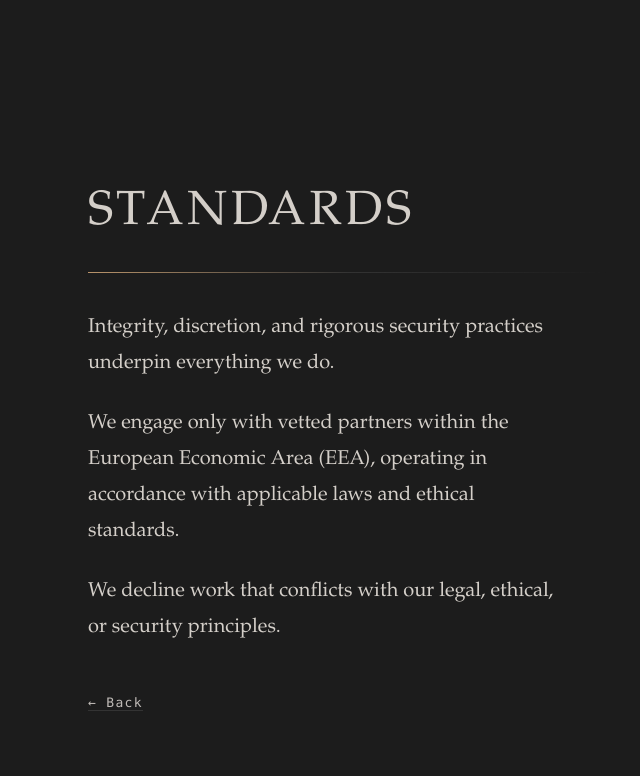
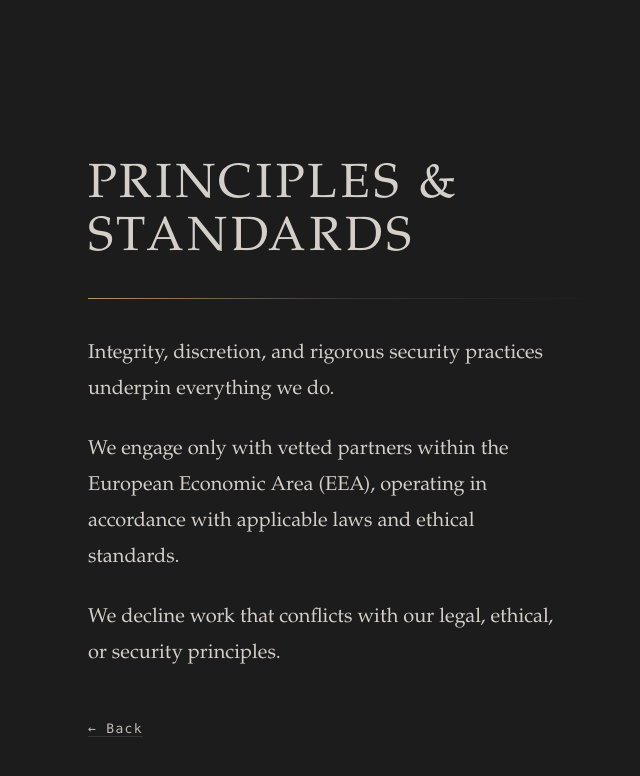
Before and after one commit to drj-diskret/drj-diskret.github.io, a Jekyll site: the page built from standards.md, in a window 1280 px wide. Shown: the top 776 px of the page, without its empty margins (292-932 px from the left). Built offline with Jekyll 4.4.1, drawn with Linux system fonts in a browser that asks for light colours.

Commit message:
Update standards.md

```diff
--- a/standards.md
+++ b/standards.md
@@ -3,7 +3,7 @@ layout: default
 ---
 
 <header>
-  <div class="business-name">Standards</div>
+  <div class="business-name">Principles & Standards</div>
   <div class="divider"></div>
 </header>
 
```
